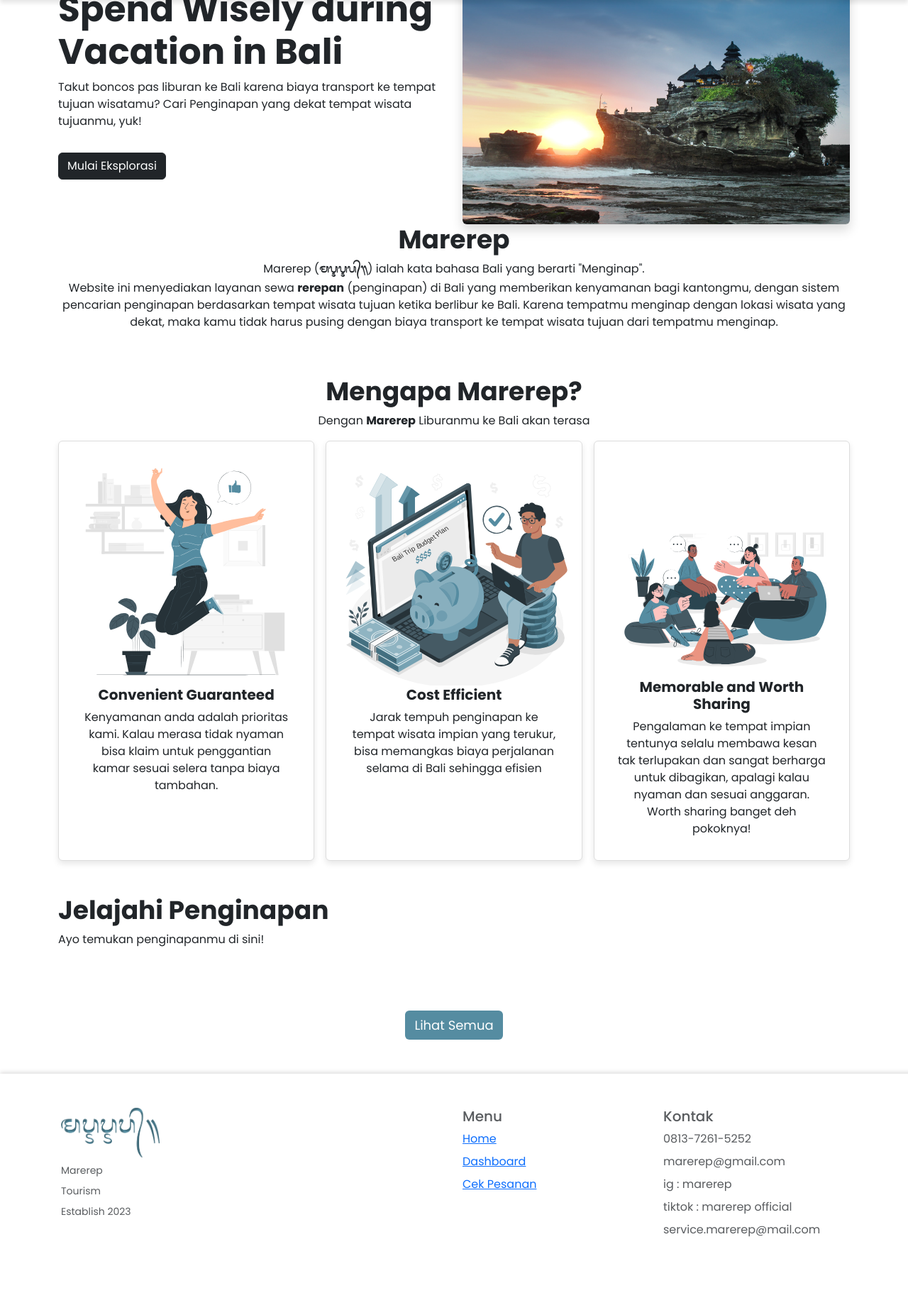
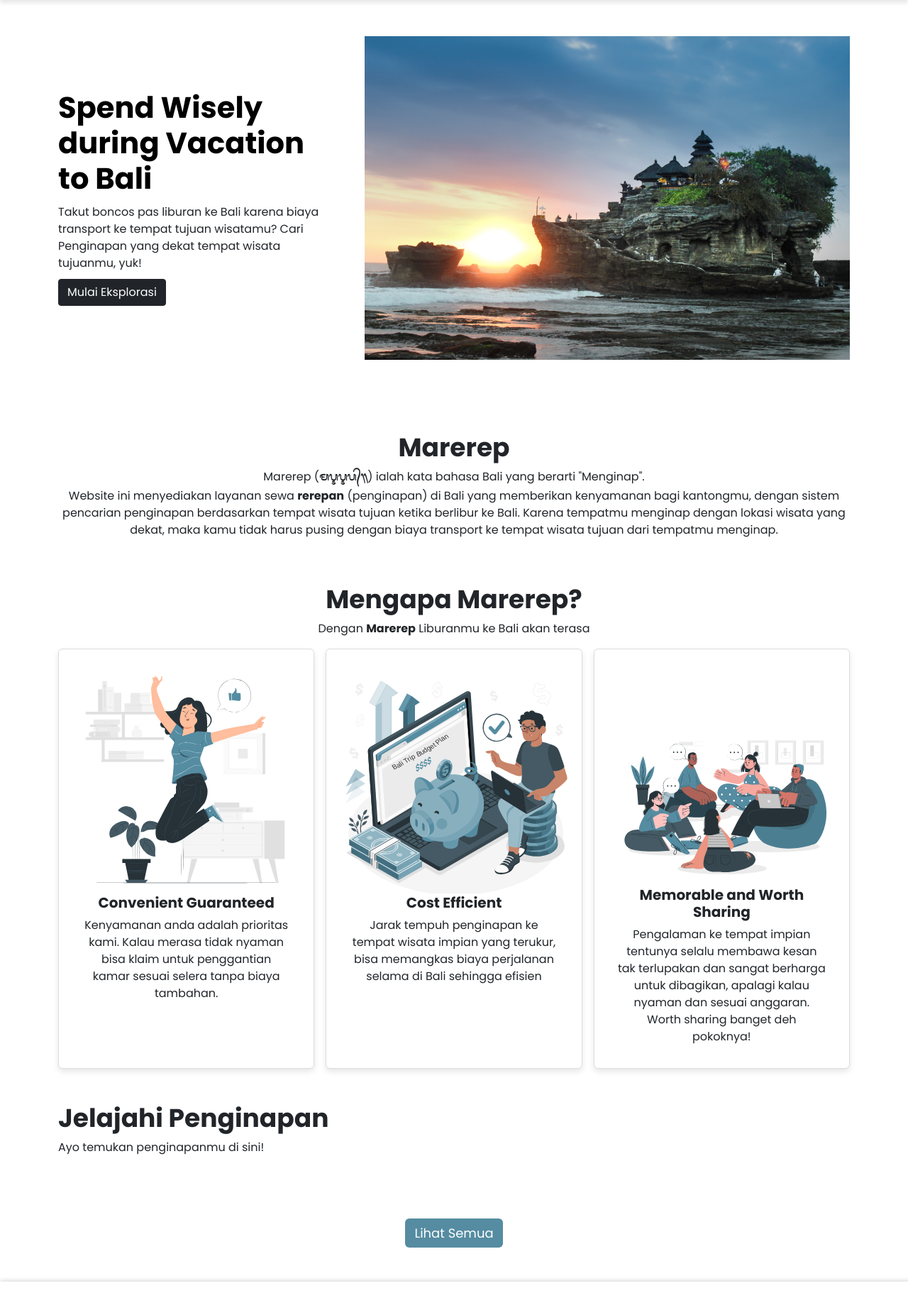
Before and after one commit to Dekguss/Final-Project, a Flask app: page / in a window 1280 px wide. Shown: the part 96-1949 px from the top of the page at 71% size. Before the commit the page ends 1839 px from the top, so only its background shows below. Run offline with Flask 3, Linux system fonts and the light colour scheme; data that the repository does not hold is empty; some libraries are stand-ins or nearby versions.

Commit message:
reshome-sabtu

```diff
--- a/static/style.css
+++ b/static/style.css
@@ -43,6 +43,7 @@
     font-size: 18px;
 }
 
+
 .btn-custom:hover {
     color: white;
     background-color: #40788e;
@@ -81,3 +82,20 @@
 .content {
     margin-top: 150px;
 }
+
+.wrapper-cards {
+    justify-content: center;
+}
+
+#card-content{
+    transition: all 0.3s;
+}
+
+#cards-content:hover  {
+    transform: scale(1.15);
+    z-index: 10;
+    border-style: solid;
+    border-width: 3px;
+    border-radius: 5px;
+    border-color: #ABCED8
+}
--- a/templates/index.html
+++ b/templates/index.html
@@ -42,35 +42,36 @@
         }
 
         .container-hero {
-            height: 700px;
+            height: 650px;
             padding: 0;
             margin-top: 50px;
-            margin-bottom: 30px;
+            margin-bottom: 5px;
             display: flex;
             flex-direction: row-reverse;
             justify-content: space-between;
             align-items: center;
-            gap: 10px;
+            gap: 35px;
         }
 
         .container-hero img {
-            width: 55%;
+            width: 100%;
             height: auto;
         }
 
         .hero-text {
-            width: 50%;
+            width: 100%;
         }
 
         .hero-text h1 {
-            font-size: 3.3rem;
-            margin-bottom: 8px;
+            font-size: 2.6rem;
+            margin-bottom: 10px;
             color: black;
+            font-weight: bold;
         }
 
         .hero-text p {
-            font-size: 1.4rem;
-            margin-bottom: 12px;
+            font-size: 1rem;
+            margin-bottom: 10px;
         }
 
         .hero-text a {
@@ -80,9 +81,11 @@
 
         @media (max-width:992px) {
             .container-hero {
-                margin-top: 5px;
+                margin-top: 10px;
                 margin-bottom: 10px;
                 flex-direction: column;
+                justify-content: space-evenly;
+                gap: 5px;
             }
 
             .container-hero img {
@@ -90,13 +93,17 @@
             }
 
             .hero-text {
-                width: 100%;
+                width: 90%;
                 text-align: center;
             }
 
             .hero-text h1 {
-                font-size: 1.7rem;
+                font-size: 2rem;
+                font-weight: bold;
+            }
 
+            .hero-text p {
+                font-size: medium;
             }
         }
 
@@ -155,28 +162,20 @@
 
     <!-- Main -->
     <main>
-        <div class="container mt-5 d-flex" id="containerHero">
-            <div class="row">
-                <div class="col-12 col-md-6 d-flex align-items-center order-md-2">
-                    <img class="rounded shadow" width="100%" src="./static/balibackground.jpg" alt="" />
+
+        <div class="container">
+            <div class="container-hero">
+                <div class="wrapper-photos">
+                    <img class="rounded-shadow" src="./static/balibackground.jpg">
                 </div>
-
-                <div class="col-12 col-md-6 d-flex align-items-center order-md-1">
-                    <div>
-                        <h1  class="mt-3" style="font-size: 50px; font-weight: 800">
-                            Spend Wisely during Vacation in Bali
-                        </h1>
-                        <p>
-                            Takut boncos pas liburan ke Bali karena biaya transport ke tempat tujuan wisatamu?
-                            Cari Penginapan yang dekat tempat wisata tujuanmu, yuk!
-                        </p>
-                        <a href="/pencarian" class="btn btn-dark mt-3 mb-5">Mulai Eksplorasi</a>
+                <div class="hero-text">
+                    <h1>Spend Wisely during Vacation to Bali</h1>
+                    <p>Takut boncos pas liburan ke Bali karena biaya transport ke tempat tujuan wisatamu?
+                        Cari Penginapan yang dekat tempat wisata tujuanmu, yuk!</p>
+                    <a href="/pencarian" class="btn btn-dark">Mulai Eksplorasi</a>
                 </div>
             </div>
         </div>
-        </div>
-
-
 
         <div class="container">
             <div class="row">
@@ -287,10 +286,11 @@
                     </p>
                 </div>
 
-                <div class="row mt-4 row-cols-1 row-cols-sm-1 row-cols-md-1 row-cols-lg-3 g-3">
+                <div class="wrapper-cards">
+                    <div class="row mt-4 row-cols-1 row-cols-sm-1 row-cols-md-1 row-cols-lg-3 g-3" id="cards">
                         {% for accommodation in accommodations[-3:] %}
-                    <div class="col">
-                        <div class="card shadow-sm">
+                        <div class="col" id="card-aja">
+                            <div class="card shadow-sm" id="cards-content">
                                 <div class="image mb-2">
                                     <img src="{{ url_for('static', filename='image_penginapan/' + accommodation['gambar']) }}"
                                         class="card-img-top" alt="gambar">
@@ -317,6 +317,8 @@
                         </div>
                         {% endfor %}
                     </div>
+                </div>
+
                 <div class="mt-5 text-center">
                     <div>
                         <a href="/pencarian" class="btn btn-custom">Lihat Semua</a>
```
Lines whose indentation alone changed are shown as unchanged.
